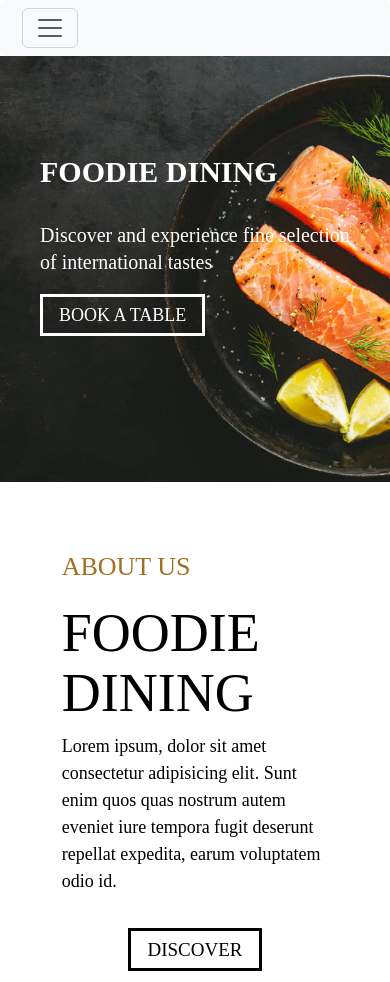
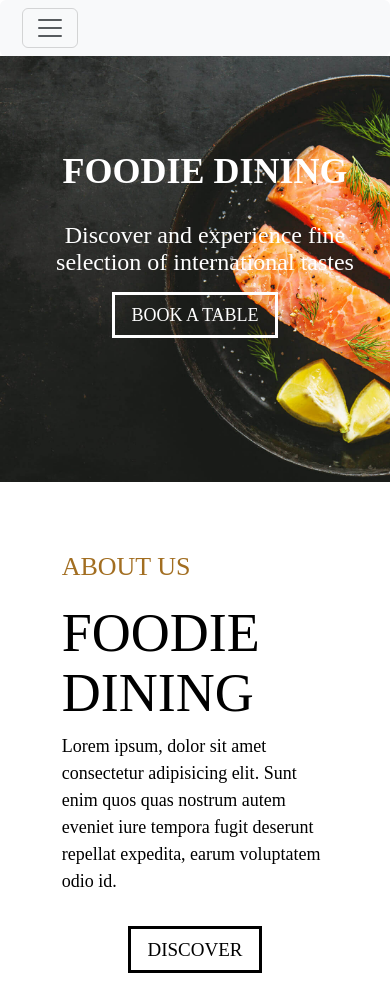
Before and after one commit to zeedstudios98/FOODIE-RESTAURANT, a plain HTML site: page index.html in a window 390 px wide. Shown: the top 982 px of the page. Drawn offline with nearby package versions, Linux system fonts and the light colour scheme.

Commit message:
style.css

```diff
--- a/style.css
+++ b/style.css
@@ -581,20 +581,24 @@ footer {
     .hero {
       padding: 20px;
       height: 426px;
+      text-align: center;
     }
 
     .hero h1 {
-      font-size: 1.5em;
+      font-size: 1.8em;
+      text-align: center;
     }
 
     .hero p {
-      font-size: 1em;
+      font-size: 1.2em;
+      text-align: center;
       margin-bottom: 10px;
     }
 
     .button {
-      padding: 8px 16px;
-      font-size: 0.8em;
+      padding: 10px 16px;
+      text-align: center;
+      font-size: 1em;
     }
 
     .about-section {
```
